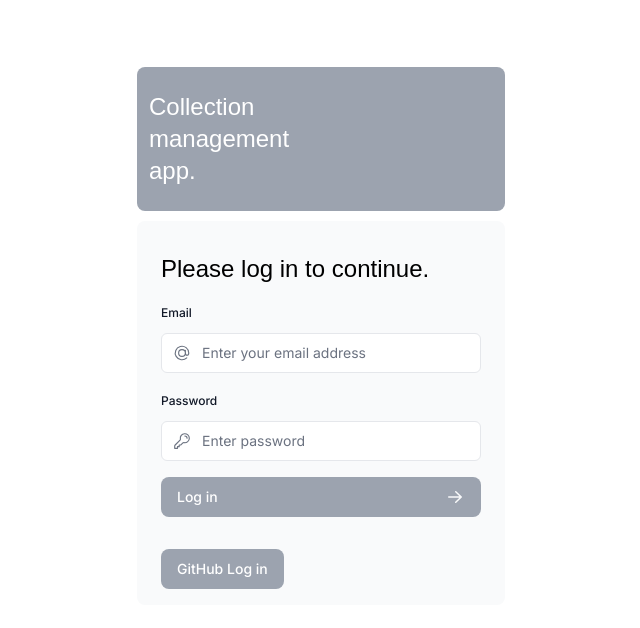
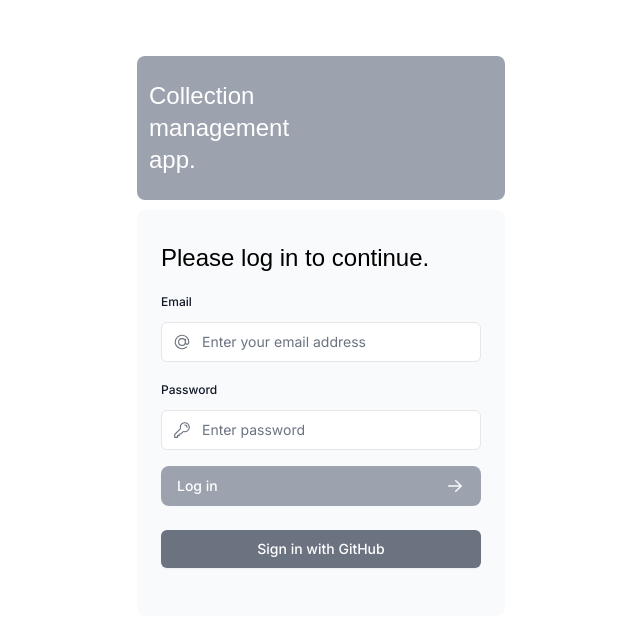
Before and after one commit to mori-tt/nextjs-dashboard, a Next.js app: page /login in a window 1280 px wide. Shown: the top 628 px of the page, without its empty margins (319-959 px from the left). Built offline with nearby package versions, Linux system fonts and the light colour scheme; no server answers; a web font is replaced by a local one.

Commit message:
🚧 githubログインがうまくいかず。。。。。

```diff
--- a/app/api/auth/[...nextauth]/route.ts
+++ b/app/api/auth/[...nextauth]/route.ts
@@ -1,16 +1,4 @@
 import NextAuth from 'next-auth';
-import GithubProvider from 'next-auth/providers/github';
+import { authConfig } from '../../../../auth.config';
 
-const authOptions = {
-  secret: process.env.AUTH_SECRET,
-  providers: [
-    GithubProvider({
-      clientId: process.env.GITHUB_CLIENT_ID ?? '',
-      clientSecret: process.env.GITHUB_CLIENT_SECRET ?? '',
-    }),
-  ],
-};
-
-const authHandler = (req, res) => NextAuth(req, res, authOptions);
-
-export default authHandler;
+export default NextAuth(authConfig);
--- a/app/ui/login-form.tsx
+++ b/app/ui/login-form.tsx
@@ -13,6 +13,11 @@ import { signIn } from 'next-auth/react';
 
 export default function LoginForm() {
   const [errorMessage, dispatch] = useFormState(authenticate, undefined);
+
+  // GitHubでログインする関数
+  const handleGitHubLogin = async () => {
+    await signIn('github', { callbackUrl: '/dashboard' });
+  };
 
   return (
     <form action={dispatch} className="space-y-3">
@@ -63,6 +68,17 @@ export default function LoginForm() {
         </div>
         <LoginButton />
 
+        {/* GitHubログインボタン */}
+        <div className="mt-6">
+          <button
+            type="button"
+            onClick={handleGitHubLogin}
+            className="inline-flex w-full justify-center rounded-md border border-transparent bg-gray-500 px-4 py-2 text-sm font-medium text-white shadow-sm hover:bg-gray-700 focus:outline-none focus:ring-2 focus:ring-gray-500 focus:ring-offset-2"
+          >
+            Sign in with GitHub
+          </button>
+        </div>
+
         <div
           className="flex h-8 items-end space-x-1"
           aria-live="polite"
@@ -74,9 +90,6 @@ export default function LoginForm() {
               <p className="text-sm text-red-500">{errorMessage}</p>
             </>
           )}
-        </div>
-        <div>
-          <GithubLoginButton />
         </div>
       </div>
     </form>
@@ -92,14 +105,3 @@ function LoginButton() {
     </Button>
   );
 }
-
-function GithubLoginButton() {
-  return (
-    <Button
-      onClick={() => signIn('github')}
-      className="rounded bg-gray-400 p-2 hover:bg-gray-500"
-    >
-      GitHub Log in
-    </Button>
-  );
-}
```
Also changed, not shown: 1 other file (tests, documents, lock files or other folders).
